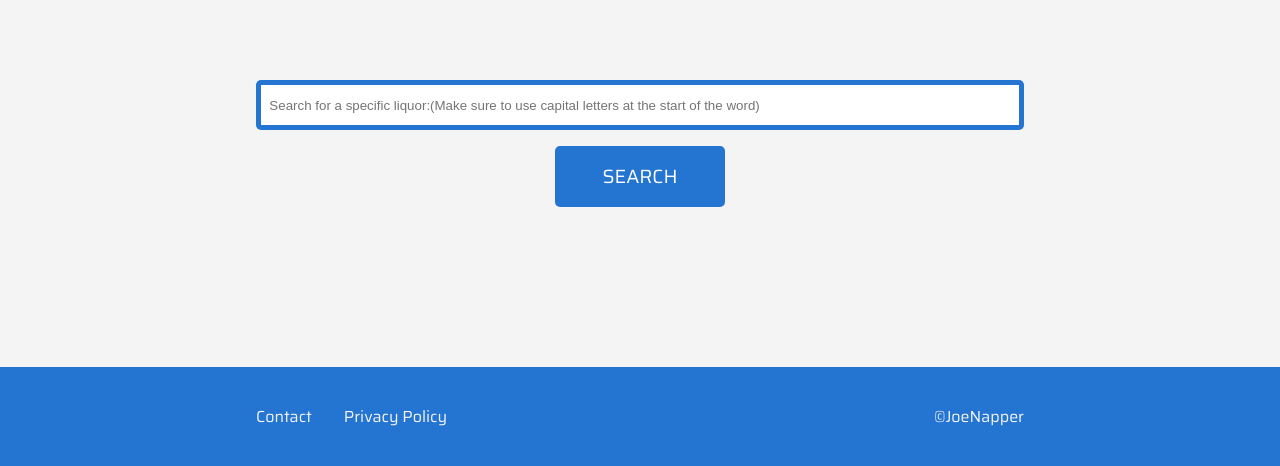
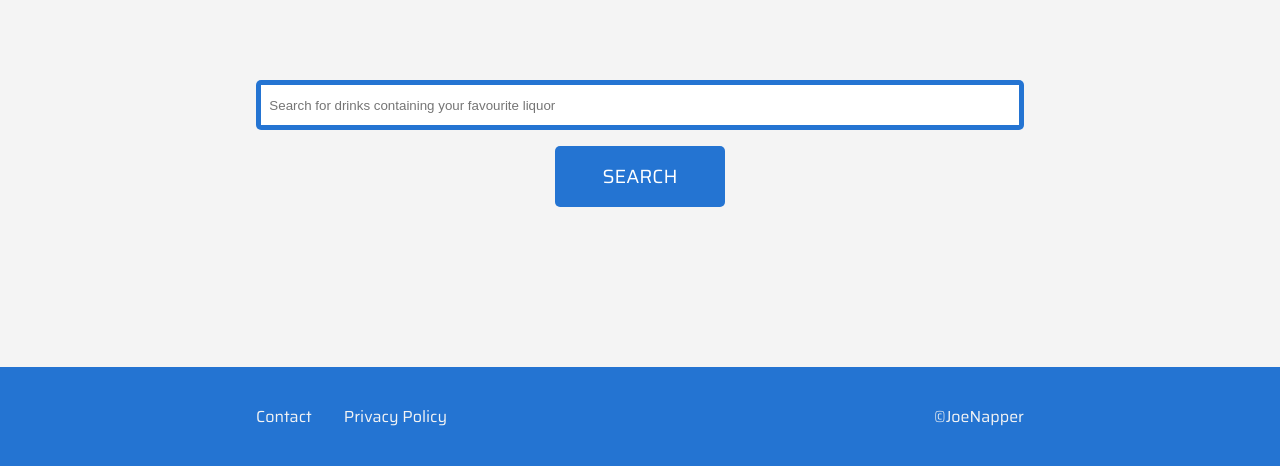
Before and after one commit to joenapper/drinking-hub, a Flask app: template templates/searched.html in a window 1280 px wide. Shown: the part 64-530 px from the top of the page. Run offline with Flask 2, Linux system fonts and the light colour scheme; the template is opened without the code that fills it, so the values that code supplies are empty; some libraries are stand-ins or nearby versions.

Commit message:
Fixed search issue so liquors can be found without using capitals

```diff
--- a/app.py
+++ b/app.py
@@ -28,7 +28,7 @@ def get_drinks():
 
 @app.route("/find_cocktails")
 def find_cocktails():
-    query = request.args.get("search")
+    query = request.args.get("search").capitalize()
     search_term = mongo.db.drinks.find({"liquors": {"$regex": query}})
     search = search_term
     no_of_docs = mongo.db.recipes.count_documents(
--- a/templates/searched.html
+++ b/templates/searched.html
@@ -5,7 +5,7 @@
     <section class="container">
         <form action="{{url_for('find_cocktails')}}">
             <div class="searchBar">
-                <input type="search" name="search" id="search" placeholder="Search for a specific liquor:(Make sure to use capital letters at the start of the word)">
+                <input type="search" name="search" id="search" placeholder="Search for drinks containing your favourite liquor">
             </div>
             <div class="searchBtn">
                 <button>Search</button>
```
